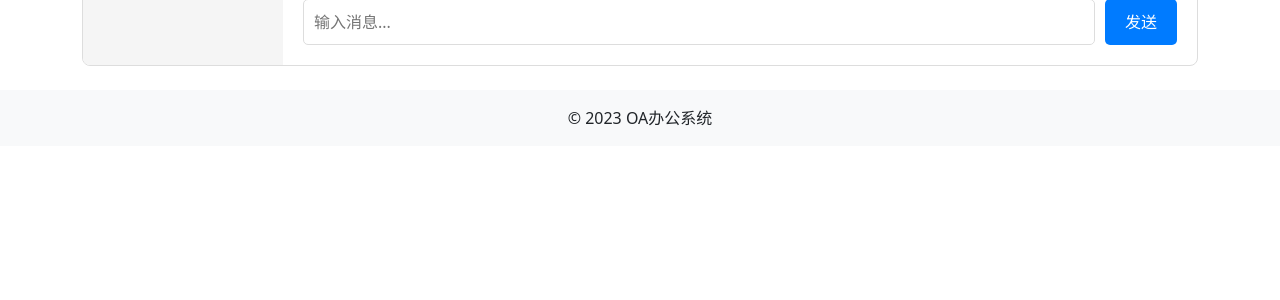
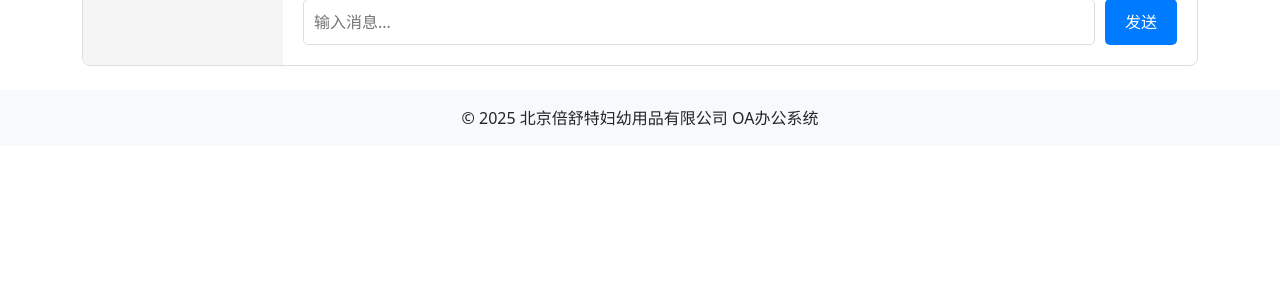
Before and after one commit to herosafe/hh, a Flask app: page /chat in a window 1280 px wide. Shown: the part 2094-2394 px from the top of the page. Run offline with Flask 3, Linux system fonts and the light colour scheme; a user stored in the database is signed in; data comes from the database, SQL or seed files in the repository; both versions use the stored data as it was after the commit; some libraries are stand-ins or nearby versions.

Commit message:
更新页面标题和版权信息，添加新聊天记录，删除旧文件

```diff
--- a/templates/base.html
+++ b/templates/base.html
@@ -3,7 +3,7 @@
 <head>
     <meta charset="UTF-8">
     <meta name="viewport" content="width=device-width, initial-scale=1.0">
-    <title>OA办公系统</title>
+    <title>2025 北京倍舒特妇幼用品有限公司 OA办公系统</title>
     <link href="https://cdn.bootcdn.net/ajax/libs/twitter-bootstrap/5.3.0/css/bootstrap.min.css" rel="stylesheet">
     <link rel="stylesheet" href="https://cdn.bootcdn.net/ajax/libs/font-awesome/6.4.0/css/all.min.css">
 </head>
@@ -58,7 +58,7 @@
 
     <footer class="bg-light text-center py-3">
         <div class="container">
-            <p class="mb-0">© 2023 OA办公系统</p>
+            <p class="mb-0">© 2025 北京倍舒特妇幼用品有限公司 OA办公系统</p>
         </div>
     </footer>
 
--- a/uploads/20250117174630_1_2.txt
+++ /dev/null
@@ -1 +0,0 @@
-1111
--- /dev/null
+++ b/uploads/20250118083813_1_2.txt
@@ -0,0 +1 @@
+2025-1-18
```
Also changed, not shown: instance/database.db, 1 other file.
